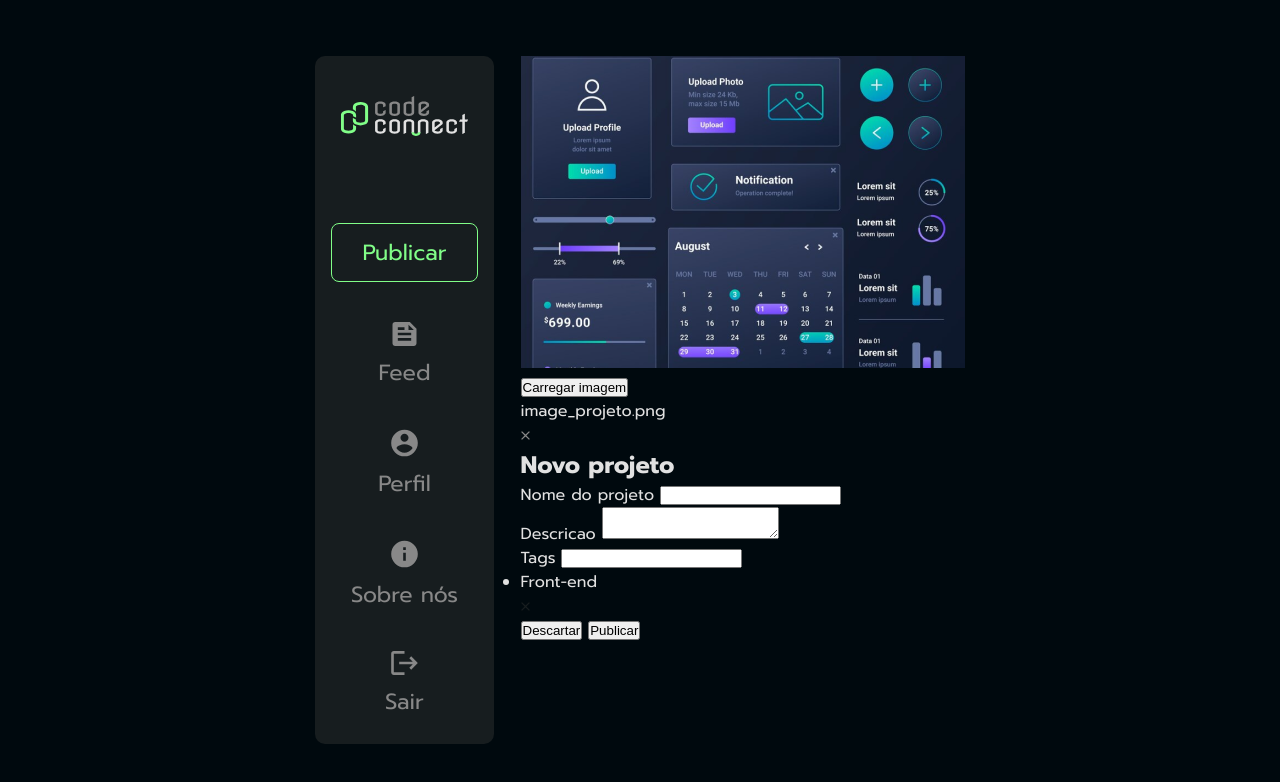
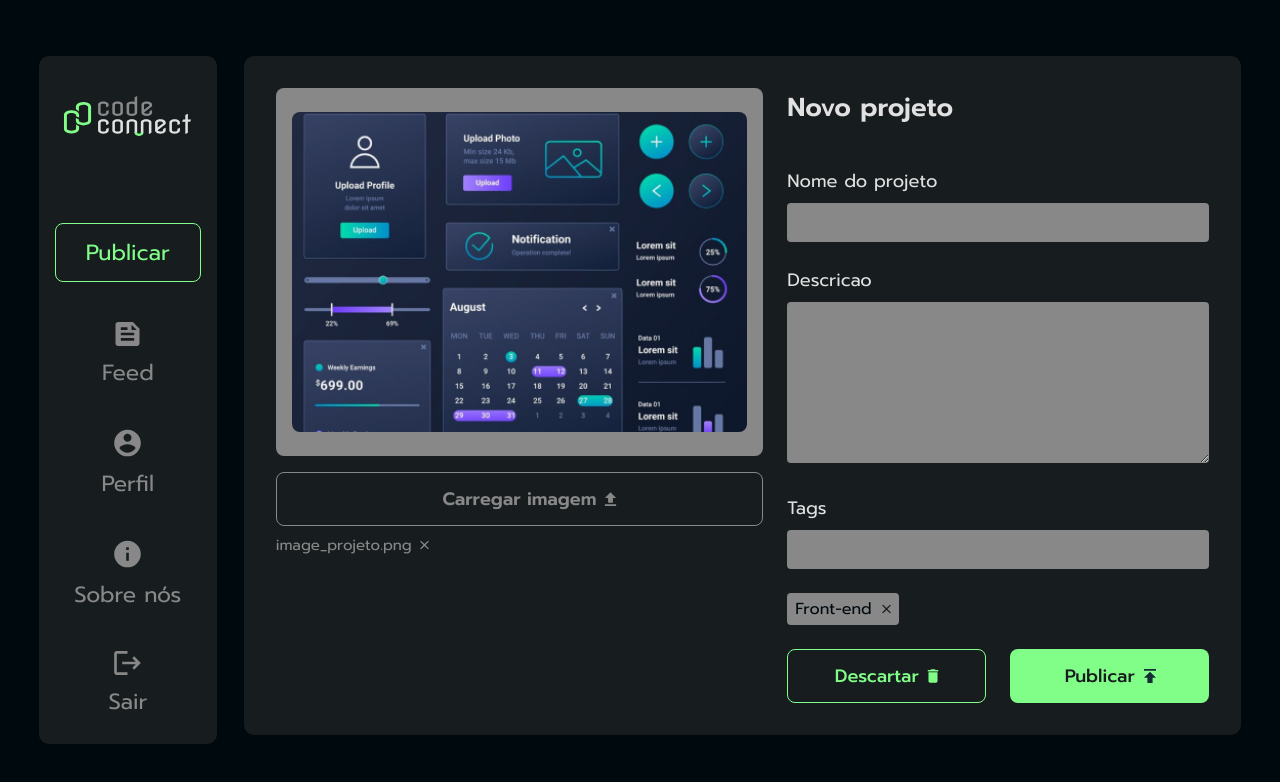
Before and after one commit to andreduarte99/3802-javascript-assincrono-projeto-base, a plain HTML site: page index.html in a window 1280 px wide. Drawn offline with Linux system fonts and the light colour scheme.

Commit message:
finalizando etapa 2 do curso

```diff
--- a/index.html
+++ b/index.html
@@ -53,6 +53,7 @@
                 <img src="./img/imagem1.png" alt="" class="main-imagem">
             </div>
             <button id="upload-btn">Carregar imagem</button>
+            <input type="file" id="image-upload" accept="image/" style="display: none;">
             <div class="container-imagem-nome">
                 <p>image_projeto.png</p>
                 <img src="./img/close.svg">
@@ -88,7 +89,7 @@
     </main>
 
 
-    <script src="script.js"></script>
+    <script src="scripts.js"></script>
 </body>
 
 </html>
--- a/scripts.js
+++ b/scripts.js
@@ -0,0 +1,40 @@
+const uploadBtn = document.getElementById("upload-btn");
+const inputUpload= document.getElementById("image-upload");
+
+uploadBtn.addEventListener("click", () => {
+    inputUpload.click();
+})
+
+function lerConteudoDoArquivo(arquivo){
+    return new Promise((resolve, reject) => {
+        const leitor = new FileReader();
+        leitor.onload = () => {
+            resolve({url: leitor.result, nome: arquivo.name});
+        }
+
+        leitor.onerror = () => {
+            reject(`Erro na leitura do arquivo ${arquivo.name}`);
+        }
+
+        leitor.readAsDataURL(arquivo);
+    });
+}
+
+
+
+const imagemPrincipal = document.querySelector(".main-imagem");
+const nomeDaImagem = document.querySelector(".container-imagem-nome p")
+
+inputUpload.addEventListener("change", async (evento) => {
+    const arquivo = evento.target.files[0];
+
+    if(arquivo){
+        try{
+            const conteudoDoArquivo = await lerConteudoDoArquivo(arquivo);
+            console.log(imagemPrincipal.src = conteudoDoArquivo.url);
+            console.log(nomeDaImagem.textContent = conteudoDoArquivo.nome);
+        }catch(error) {
+            console.error("Erro na leitura do arquivo");
+        }
+    }
+})
--- a/styles.css
+++ b/styles.css
@@ -64,3 +64,174 @@ aside{
     padding: 12px 30px;
     border-radius: 8px;
 }
+
+main {
+    background-color: var(--itens-background);
+    border-radius: 10px;
+    padding: 32px;
+    display: flex;
+    gap: 24px;
+}
+
+h2 {
+    font-size: 26px;
+    margin-bottom: 40px;
+    font-weight: 600;
+}
+
+form {
+    display: flex;
+    flex-direction: column;
+    gap: 24px
+}
+
+form div label {
+    font-size: 18px;
+    font-weight: 400;
+    display: block;
+    margin-bottom: 8px;
+}
+
+form div input,
+textarea {
+    width: 100%;
+    padding: 8px 16px;
+    background-color: var(--secondary-color);
+    border: none;
+    border-radius: 4px;
+    font-family: var(--font-family);
+    line-height: 22.5px;
+}
+
+
+form div input {
+    height: 39px;
+}
+
+textarea {
+    height: 161px;
+}
+
+.lista-tags li {
+    display: flex;
+    background-color: var(--secondary-color);
+    color: var(--background-color);
+    gap: 10px;
+    padding: 4px 8px;
+    border-radius: 4px;
+}
+
+.lista-tags {
+    display: flex;
+}
+
+.container-botoes {
+    display: flex;
+    gap: 24px;
+    justify-content: space-between;
+}
+
+.container-botoes button {
+    width: 50%;
+    padding: 12px 32px 12px 12px;
+    text-align: center;
+    border-radius: 8px;
+    font-family: var(--font-family);
+    font-size: 18px;
+    font-weight: 500;
+}
+
+.botao-descartar {
+    background-color: var(--itens-background);
+    color: var(--primary-color);
+    border: 1px solid var(--primary-color);
+    position: relative;
+}
+
+.botao-descartar::after {
+    content: "";
+    background-image: url("./img/trash.svg");
+    background-size: contain;
+    background-repeat: no-repeat;
+    width: 15px;
+    height: 15px;
+    display: inline-block;
+    position: absolute;
+    top: 50%;
+    transform: translateY(-50%);
+    margin-left: 8px;
+}
+
+.botao-publicar{
+    background-color: var(--primary-color);
+    border: none;
+    color: var(--tag-color);
+    position: relative;
+}
+
+.botao-publicar::after{
+    content: "";
+    background-image: url("./img/arrow_forward2.svg");
+    background-size: contain;
+    background-repeat: no-repeat;
+    width: 15px;
+    height: 15px;
+    display: inline-block;
+    position: absolute;
+    top: 50%;
+    transform: translateY(-50%);
+    margin-left: 8px;
+}
+
+.container-descricao {
+    width: 422px;
+}
+
+.main-imagem {
+    border-radius: 8px;
+    height: 100%;
+    object-fit: cover;
+}
+
+.container-imagem {
+    height: 368px;
+    padding: 24px 16px;
+    background-color: var(--secondary-color);
+    border-radius: 8px;
+}
+
+.container-upload-imagem button {
+    margin: 16px 0 8px 0;
+    background-color: var(--itens-background);
+    border: 1px solid var(--secondary-color);
+    border-radius: 8px;
+    color: var(--secondary-color);
+    width: 100%;
+    text-align: center;
+    padding: 12px;
+    font-family: var(--font-family);
+    font-weight: 600;
+    font-size: 18px;
+    position: relative;
+}
+
+.container-upload-imagem button::after {
+    content: "";
+    background-image: url("./img/upload.svg");
+    background-size: contain;
+    background-repeat: no-repeat;
+    display: inline-block;
+    width: 15px;
+    height: 15px;
+    position: absolute;
+    top: 50%;
+    transform: translateY(-50%);
+    margin-left: 8px
+}
+
+.container-imagem-nome {
+    display: flex;
+    gap: 8px;
+    color: var(--secondary-color);
+    font-size: 15px;
+}
```
